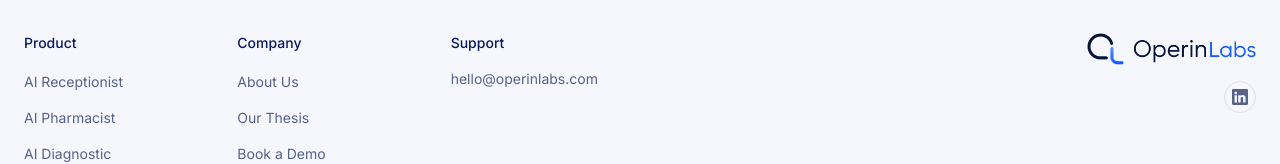
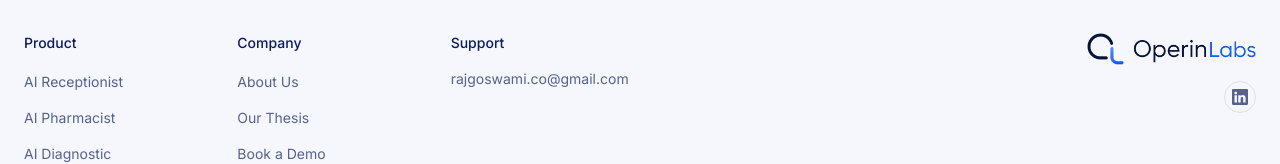
Before and after one commit to OperinLabs/OperinLabs-Landing-Page, a React (Vite) app: page / in a window 1280 px wide. Shown: the part 3089-3253 px from the top of the page. Built offline with nearby package versions, Linux system fonts and the light colour scheme.

Commit message:
Update Footer.tsx

```diff
--- a/src/components/Footer.tsx
+++ b/src/components/Footer.tsx
@@ -97,7 +97,7 @@ export default function Footer({ onBookDemo }: FooterProps) {
                     href="mailto:rajgoswami.co@gmail.com"
                     className="transition-colors hover:text-ink"
                   >
-                    hello@operinlabs.com
+                    rajgoswami.co@gmail.com
                   </a>
                 </li>
               </ul>
```
